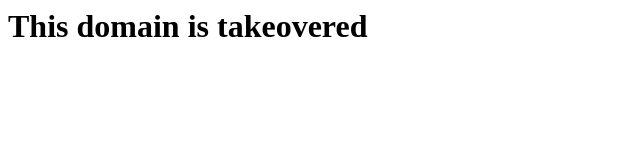
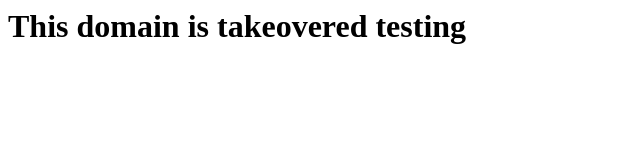
Before and after one commit to vneet2057/glassdoor-sd-takover, a plain HTML site: page index.html in a window 1280 px wide. Shown: the whole page, without its empty margins (0-640 px from the left). Drawn offline with Linux system fonts and the light colour scheme.

Commit message:
Update index.html

```diff
--- a/index.html
+++ b/index.html
@@ -1 +1 @@
-<h1>This domain is takeovered</h1>
+<h1>This domain is takeovered testing</h1>
```
